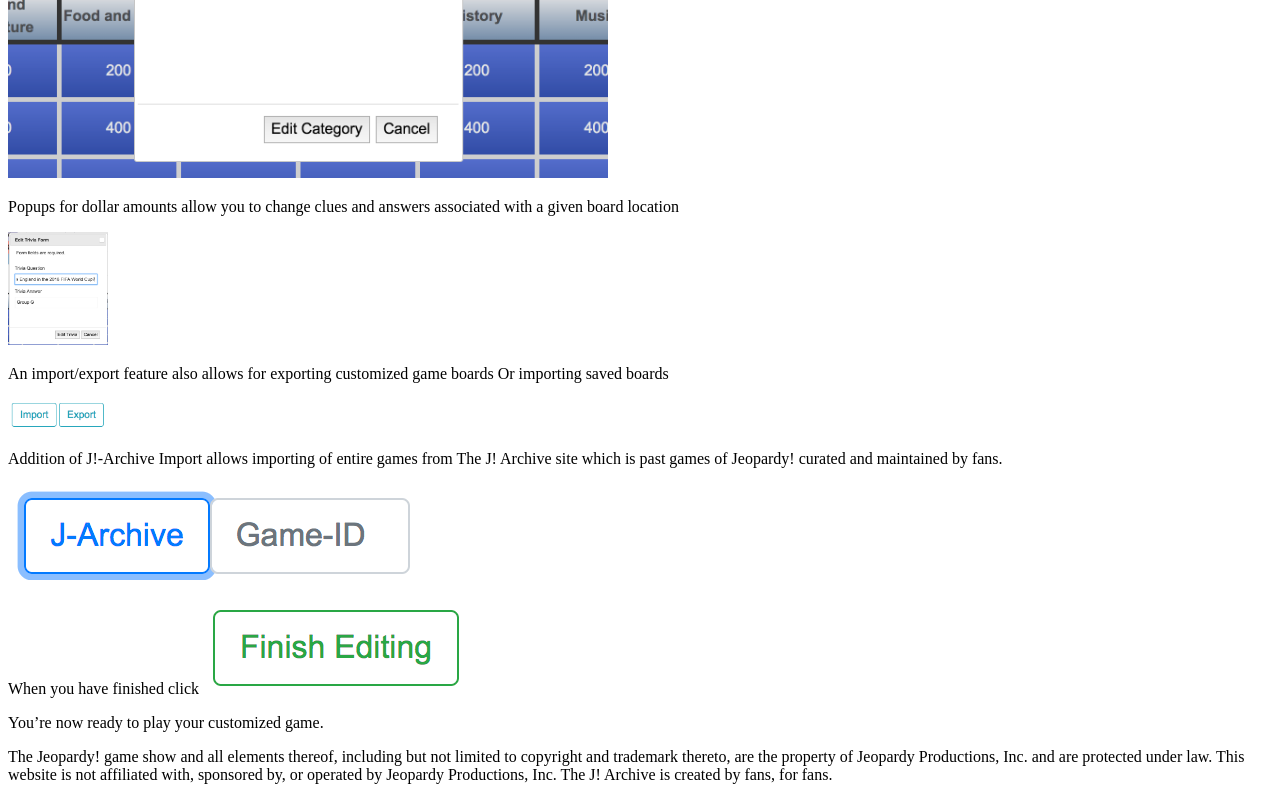
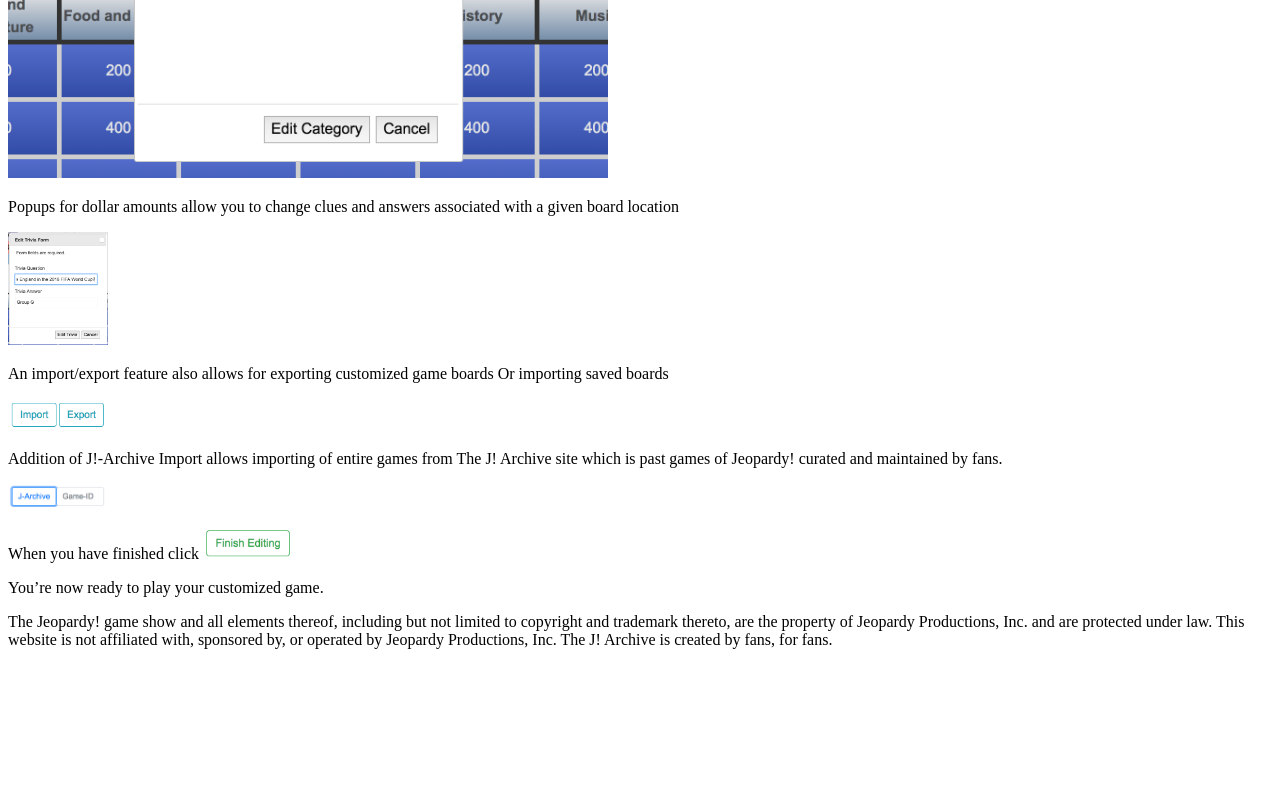
Before and after one commit to TeamVelocity/teamvelocity.github.io, a website: page help.html in a window 1280 px wide. Shown: the part 1352-2152 px from the top of the page. After the commit the page ends 2017 px from the top, so only its background shows below. Drawn offline with Linux system fonts and the light colour scheme.

Commit message:
Update help.html

```diff
--- a/help.html
+++ b/help.html
@@ -34,8 +34,8 @@ Or importing saved boards </p>
 <img src=assets/ImportExport.png alt=Import_Export width=100px>
 <p>Addition of J!-Archive Import allows importing of entire games from
 The J! Archive site which is past games of Jeopardy! curated and maintained by fans. </p>
-<img src=assets/JArchive.png alt=“JArchive” width=“100px”>
-<p> When you have finished click <img src=assets/FinishEditing.png alt=“Finish Editing” width=“90px”> </p>
+<img src=assets/JArchive.png alt=JArchive width=100px>
+<p> When you have finished click <img src=assets/FinishEditing.png alt=Finish_Editing width=90px> </p>
 <p> You’re now ready to play your customized game. </p>
  <div class="row">
             <div class="col text-center">
```
